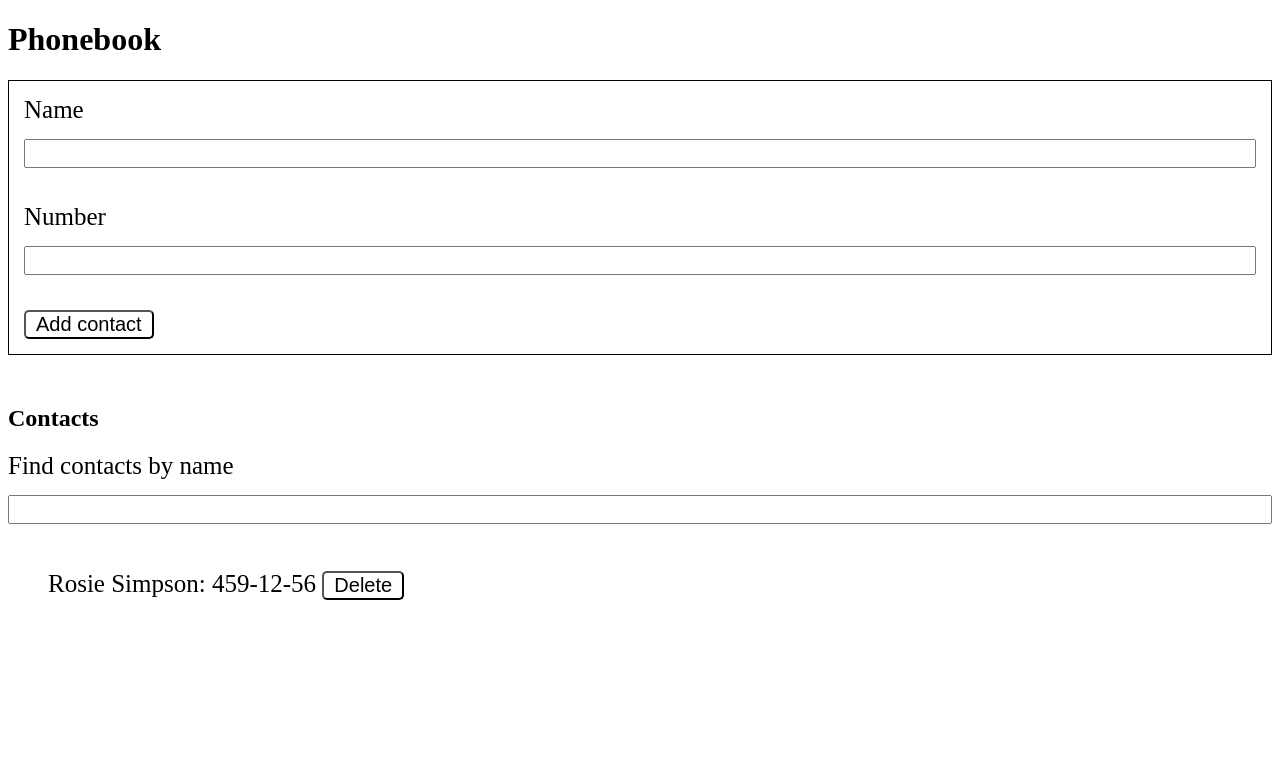
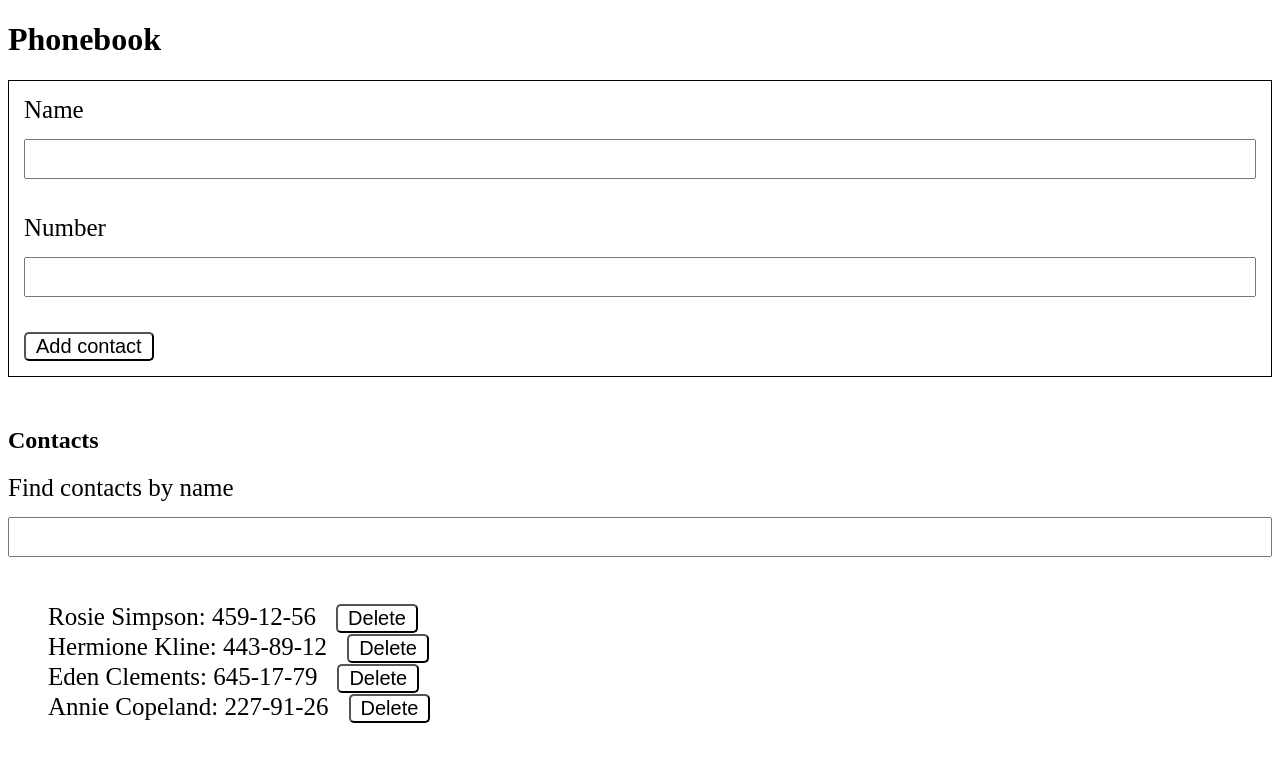
Before and after one commit to OllBond/goit-react-hw-02-phonebook, a React (Create React App) app: page / in a window 1280 px wide. Shown: the top 762 px of the page. Built offline with nearby package versions, Linux system fonts and the light colour scheme.

Commit message:
update App.jsx, ContactForm.modules.css

```diff
--- a/src/components/App.jsx
+++ b/src/components/App.jsx
@@ -4,28 +4,62 @@ import css from './ContactForm/ContactForm.module.css';
 import { nanoid } from 'nanoid';
 export class App extends Component {
   state = {
-    contacts: [],
+    contacts: [
+      { id: nanoid(), name: 'Rosie Simpson', number: '459-12-56' },
+      { id: nanoid(), name: 'Hermione Kline', number: '443-89-12' },
+      { id: nanoid(), name: 'Eden Clements', number: '645-17-79' },
+      { id: nanoid(), name: 'Annie Copeland', number: '227-91-26' },
+    ],
+    filter: '',
     name: '',
+    number: '',
   };
   nameInputId = nanoid();
+  numberInput = nanoid();
+  filterInput = nanoid();
+
   // метод, який оновить state
-  handleInputChange = event => {
-    const { name, value } = event.currentTarget;
+  handleInputChange = ({ target }) => {
+    const { name, value } = target;
     this.setState({
       [name]: value,
     });
   };
+  // функція створює новий контакт newContact
+  // і повертає масив старих контактів і новий
   handleSubmit = event => {
     event.preventDefault();
-    console.log(this.state);
+    // тут callback бо хочемо змінити масив у state
+    this.setState(prevState => {
+      const { name, number, contacts } = prevState;
+      const newContact = {
+        id: nanoid(),
+        name,
+        number,
+      };
+      // в об'єкт contacts записуємо новий контакт і всі попередні
+      return { contacts: [newContact, ...contacts] };
+    });
   };
   render() {
+    const { handleSubmit, handleInputChange } = this;
+    const { contacts } = this.state;
+    const itemsContacts = contacts.map(({ id, name, number }) => {
+      return (
+        <li className={css.listItems} key={id}>
+          {name}: {number}
+          <button className={css.btnDeleteContact} type="button">
+            Delete
+          </button>
+        </li>
+      );
+    });
     return (
       <div>
         <h1>Phonebook</h1>
         <div className={css.wrapper}>
           <div className={css.contactFormBlock}>
-            <form className="" onSubmit={this.handleSubmit}>
+            <form className="" onSubmit={handleSubmit}>
               <div className={css.conactFormGroup}>
                 <label className="" htmlFor={this.nameInputId}>
                   Name
@@ -34,7 +68,7 @@ export class App extends Component {
                   className={css.input}
                   // зв'язок інпуту і state
                   value={this.state.name}
-                  onChange={this.handleInputChange}
+                  onChange={handleInputChange}
                   type="text"
                   name="name"
                   pattern="^[a-zA-Zа-яА-Я]+(([' -][a-zA-Zа-яА-Я ])?[a-zA-Zа-яА-Я]*)*$"
@@ -44,20 +78,20 @@ export class App extends Component {
                 />
               </div>
               <div className={css.conactFormGroup}>
-                <label className="" htmlFor={this.nameInputId}>
+                <label className="" htmlFor={this.numberInputId}>
                   Number
                 </label>
                 <input
                   className={css.input}
                   // зв'язок інпуту і state
-                  value={this.state.name}
-                  onChange={this.handleInputChange}
-                  type="text"
-                  name="name"
-                  pattern="^[a-zA-Zа-яА-Я]+(([' -][a-zA-Zа-яА-Я ])?[a-zA-Zа-яА-Я]*)*$"
-                  title="Name may contain only letters, apostrophe, dash and spaces. For example Adrian, Jacob Mercer, Charles de Batz de Castelmore d'Artagnan"
+                  value={this.state.number}
+                  onChange={handleInputChange}
+                  type="tel"
+                  name="number"
+                  pattern="\+?\d{1,4}?[-.\s]?\(?\d{1,3}?\)?[-.\s]?\d{1,4}[-.\s]?\d{1,4}[-.\s]?\d{1,9}"
+                  title="Phone number must be digits and can contain spaces, dashes, parentheses and can start with +"
                   required
-                  id={this.nameInputId}
+                  id={this.numberInputId}
                 />
               </div>
               <button className={css.btnAddContact} type="submit">
@@ -68,30 +102,23 @@ export class App extends Component {
           <div className="">
             <h2>Contacts</h2>
             <div className={css.conactFormGroup}>
-              <label className="" htmlFor={this.nameInputId}>
+              <label className="" htmlFor={this.filterInputId}>
                 Find contacts by name
               </label>
               <input
                 className={css.input}
                 // зв'язок інпуту і state
-                value={this.state.name}
-                onChange={this.handleInputChange}
+                value={this.state.filter}
+                onChange={handleInputChange}
                 type="text"
-                name="name"
+                name="filter"
                 pattern="^[a-zA-Zа-яА-Я]+(([' -][a-zA-Zа-яА-Я ])?[a-zA-Zа-яА-Я]*)*$"
                 title="Name may contain only letters, apostrophe, dash and spaces. For example Adrian, Jacob Mercer, Charles de Batz de Castelmore d'Artagnan"
                 required
-                id={this.nameInputId}
+                id={this.filterInputId}
               />
             </div>
-            <ul className={css.listContact}>
-              <li className={css.listItems}>
-                Rosie Simpson: 459-12-56{' '}
-                <button className={css.btnDeleteContact} type="button">
-                  Delete
-                </button>
-              </li>
-            </ul>
+            <ul className={css.listContact}>{itemsContacts}</ul>
           </div>
         </div>
       </div>
--- a/src/components/ContactForm/ContactForm.module.css
+++ b/src/components/ContactForm/ContactForm.module.css
@@ -11,13 +11,12 @@
   display: grid;
   gap: 15px;
   margin-bottom: 5px;
-  font-size: 15px;
   font-size: 25px;
 }
 
 .input {
   margin-bottom: 30px;
-  font-size: 20px;
+  font-size: 30px;
 }
 .btnAddContact {
   padding-left: 10px;
@@ -25,6 +24,7 @@
   font-size: 20px;
   background-color: #fff;
   border-radius: 5px;
+  cursor: pointer;
 }
 .listContact {
   list-style: none;
@@ -32,9 +32,11 @@
 .btnDeleteContact {
   padding-left: 10px;
   padding-right: 10px;
+  margin-left: 20px;
   font-size: 20px;
   background-color: #fff;
   border-radius: 5px;
+  cursor: pointer;
 }
 .listItems {
   font-size: 25px;
```
